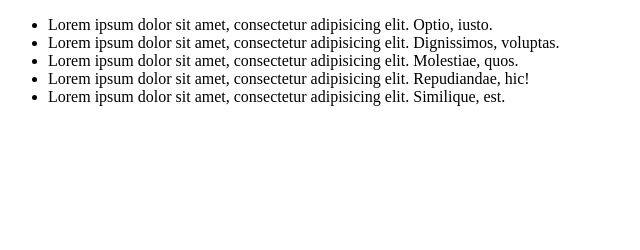
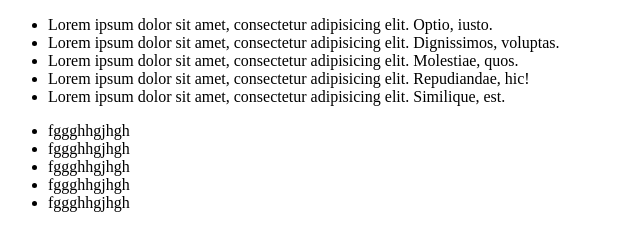
Before and after one commit to ttchopper/barbershop, a plain HTML site: page index.html in a window 1280 px wide. Shown: the whole page, without its empty margins (0-640 px from the left). Drawn offline with Linux system fonts and the light colour scheme.

Commit message:
added footer

```diff
--- a/index.html
+++ b/index.html
@@ -15,6 +15,17 @@
       <li>Lorem ipsum dolor sit amet, consectetur adipisicing elit. Repudiandae, hic!</li>
       <li>Lorem ipsum dolor sit amet, consectetur adipisicing elit. Similique, est.</li>
     </ul>
+    <footer>
+      <ul>
+        <a hreg="#">
+          <li>fggghhgjhgh</li>
+        </a>
+        <li>fggghhgjhgh</li>
+        <li>fggghhgjhgh</li>
+        <li>fggghhgjhgh</li>
+        <li>fggghhgjhgh</li>
+      </ul>
+    </footer>
   </div>
 </body>
 
```
